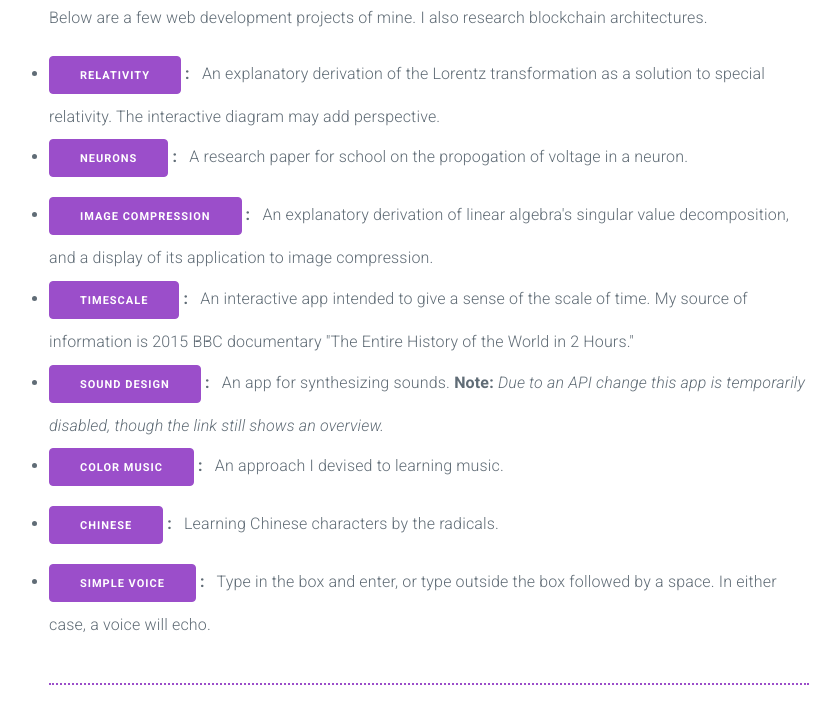
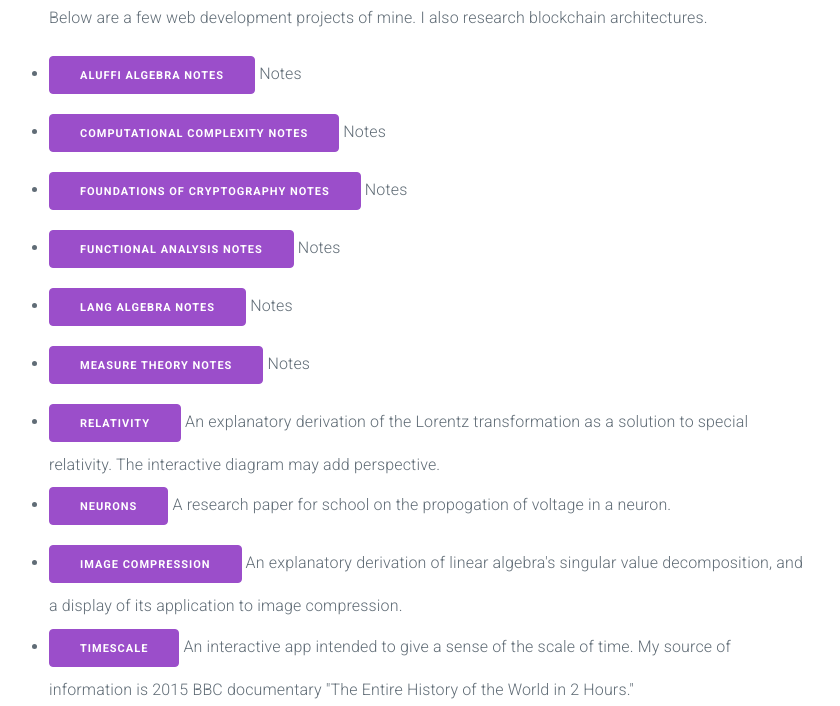
Before and after one commit to josephjohnston/josephjohnston.github.io, a plain HTML site: page index.html in a window 1280 px wide. Shown: the part 273-979 px from the top of the page, without its empty margins (211-1051 px from the left). Drawn offline with Linux system fonts and the light colour scheme.

Commit message:
Update index.html

```diff
--- a/index.html
+++ b/index.html
@@ -24,45 +24,63 @@
     <p>Below are a few web development projects of mine. I also research blockchain architectures. </p>
     <ul>
       <li>
+        <a class="button" href="aluffi-algebra.pdf">Aluffi Algebra Notes</a>
+        Notes
+        </li>
+      <li>
+        <a class="button" href="computational-complexity.pdf">Computational Complexity Notes</a>
+        Notes
+      </li>
+      <li>
+        <a class="button" href="foundations-of-cryptography.pdf">Foundations of Cryptography Notes</a>
+        Notes
+      </li>
+      <li>
+        <a class="button" href="functional-analysis.pdf">Functional Analysis Notes</a>
+        Notes
+      </li>
+      <li>
+        <a class="button" href="lang-algebra.pdf">Lang Algebra Notes</a>
+        Notes
+      </li>
+      <li>
+        <a class="button" href="measure-theory.pdf">Measure Theory Notes</a>
+        Notes
+      </li>
+
+
+      <li>
         <a class="button" href="relativity">relativity</a>
-        <strong>:</strong>&nbsp&nbsp
         An explanatory derivation of the Lorentz transformation as a solution to special relativity. The interactive diagram may add perspective.
       </li>
       <li>
         <a class="button" href="propagation-voltage-neuron.pdf">neurons</a>
-        <strong>:</strong>&nbsp&nbsp
         A research paper for school on the propogation of voltage in a neuron.
       </li>
       <li>
         <a class="button" href="svd">image compression</a>
-        <strong>:</strong>&nbsp&nbsp
         An explanatory derivation of linear algebra's singular value decomposition, and a display of its application to image compression.
       </li>
       <li>
         <a class="button" href="timescale">timescale</a>
-        <strong>:</strong>&nbsp&nbsp
         An interactive app intended to give a sense of the scale of time.
         My source of information is 2015 BBC documentary "The Entire History of the World in 2 Hours."
       </li>
       <li>
         <a class="button" href="https://www.chromeexperiments.com/experiment/sound-design" target="_blank">sound design</a>
-         <strong>:</strong>&nbsp&nbsp
          An app for synthesizing sounds.
          <strong>Note:</strong> <em>Due to an API change this app is temporarily disabled, though the link still shows an overview.</em>
       </li>
       <li>
         <a class="button" href="color-music">color music</a>
-         <strong>:</strong>&nbsp&nbsp
          An approach I devised to learning music.
       </li>
       <li>
         <a class="button" href="./characters">Chinese</a>
-         <strong>:</strong>&nbsp&nbsp
          Learning Chinese characters by the radicals.
       </li>
       <li>
         <a class="button" href="voice">simple voice</a>
-        <strong>:</strong>&nbsp&nbsp
         Type in the box and enter, or type outside the box followed by a space. In either case, a voice will echo.
       </li>
     </ul>
```
